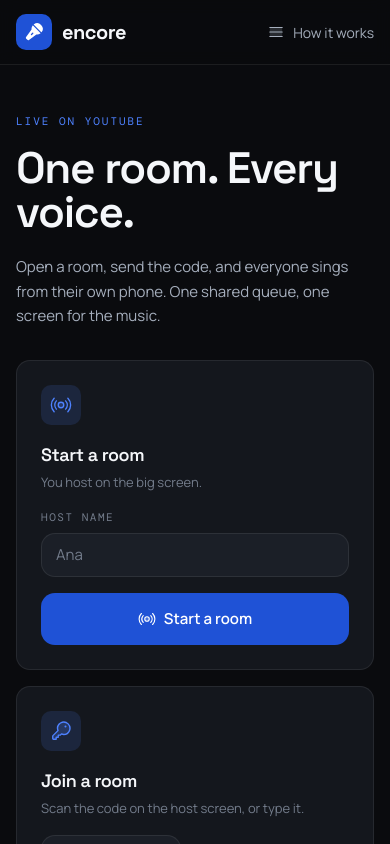
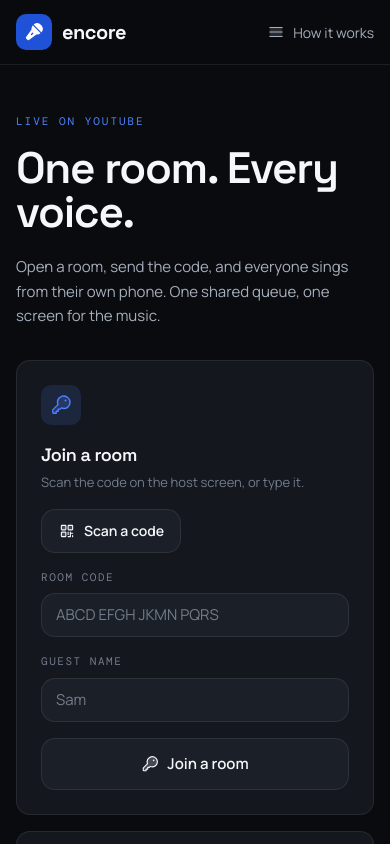
Before and after one commit to Ediwow110/echo-karaoke, a React (Vite) app: page / in a window 390 px wide. Shown: the top 844 px of the page. Built offline with nearby package versions, Linux system fonts and the light colour scheme; no server answers.

Commit message:
feat: lead the home screen with the action that fits the screen

```diff
--- a/src/app/GuestRoomPage.tsx
+++ b/src/app/GuestRoomPage.tsx
@@ -5,6 +5,7 @@ import { useRoomData } from '../features/rooms/useRoomData';
 import ParticipantRoster from '../features/rooms/ParticipantRoster';
 import QueueList from '../features/queue/QueueList';
 import PasteSongForm from '../features/queue/PasteSongForm';
+import PopularSongs from '../features/queue/PopularSongs';
 import SongSearch from '../features/queue/SongSearch';
 import PlaybackControls from '../features/playback/PlaybackControls';
 import { toggleVote } from '../features/queue/voteApi';
@@ -114,7 +115,10 @@ export default function GuestRoomPage() {
           )}
 
           <Panel title="Add a song" icon={<MagnifyingGlassIcon size={18} weight="duotone" />}>
-            <SongSearch roomId={roomId} disabled={locked} onAdded={() => { void refresh(); }} />
+            <PopularSongs roomId={roomId} onAdded={() => { void refresh(); }} />
+            <div className="mt-4 border-t border-line pt-4">
+              <SongSearch roomId={roomId} disabled={locked} onAdded={() => { void refresh(); }} />
+            </div>
             <div className="mt-4 border-t border-line pt-4">
               <PasteSongForm roomId={roomId} disabled={locked} onAdded={() => { void refresh(); }} />
             </div>
--- a/src/app/HomePage.tsx
+++ b/src/app/HomePage.tsx
@@ -85,12 +85,18 @@ export default function HomePage() {
           </p>
 
           <div className="mt-8 grid gap-4 sm:grid-cols-2">
-            <form onSubmit={handleCreate} className="rounded-panel border border-line bg-surface p-6" aria-label="Start a room">
+            <form
+              onSubmit={handleCreate}
+              data-start-card
+              className="order-2 rounded-panel border border-line bg-surface p-6 sm:order-1"
+              aria-label="Start a room"
+            >
               <span className="grid size-10 place-items-center rounded-media bg-signal-soft text-signal">
                 <BroadcastIcon size={22} weight="duotone" aria-hidden="true" />
               </span>
               <h2 className="mt-4 font-display text-lg font-semibold tracking-tight">Start a room</h2>
               <p className="mt-1 text-[0.8125rem] text-ink-3">You host on the big screen.</p>
+              <p className="mt-1 hidden text-[0.8125rem] text-ink-3 sm:block">This screen plays the music for the room.</p>
               <Field
                 id="create-name"
                 label="Host name"
@@ -112,7 +118,12 @@ export default function HomePage() {
               </Button>
             </form>
 
-            <form onSubmit={handleJoin} className="rounded-panel border border-line bg-surface p-6" aria-label="Join a room">
+            <form
+              onSubmit={handleJoin}
+              data-join-card
+              className="order-1 rounded-panel border border-line bg-surface p-6 sm:order-2"
+              aria-label="Join a room"
+            >
               <span className="grid size-10 place-items-center rounded-media bg-signal-soft text-signal">
                 <KeyIcon size={22} weight="duotone" aria-hidden="true" />
               </span>
--- a/src/app/HostRoomPage.tsx
+++ b/src/app/HostRoomPage.tsx
@@ -20,6 +20,7 @@ import { buildJoinUrl } from '../features/rooms/roomUrl';
 import ParticipantRoster from '../features/rooms/ParticipantRoster';
 import QueueList from '../features/queue/QueueList';
 import PasteSongForm from '../features/queue/PasteSongForm';
+import PopularSongs from '../features/queue/PopularSongs';
 import SongSearch from '../features/queue/SongSearch';
 import PlaybackControls from '../features/playback/PlaybackControls';
 import YouTubePlayer, { type PlayerViewMode } from '../features/playback/YouTubePlayer';
@@ -215,7 +216,10 @@ export default function HostRoomPage() {
           <ParticipantRoster roster={roster} />
 
           <Panel title="Add a song as host" icon={<MusicNoteIcon size={18} weight="duotone" />}>
-            <SongSearch roomId={roomId} onAdded={() => { void refresh(); }} />
+            <PopularSongs roomId={roomId} onAdded={() => { void refresh(); }} />
+            <div className="mt-4 border-t border-line pt-4">
+              <SongSearch roomId={roomId} onAdded={() => { void refresh(); }} />
+            </div>
             <div className="mt-4 border-t border-line pt-4">
               <PasteSongForm roomId={roomId} onAdded={() => { void refresh(); }} />
             </div>
```
Also changed, not shown: 1 other file (tests, documents, lock files or other folders).
